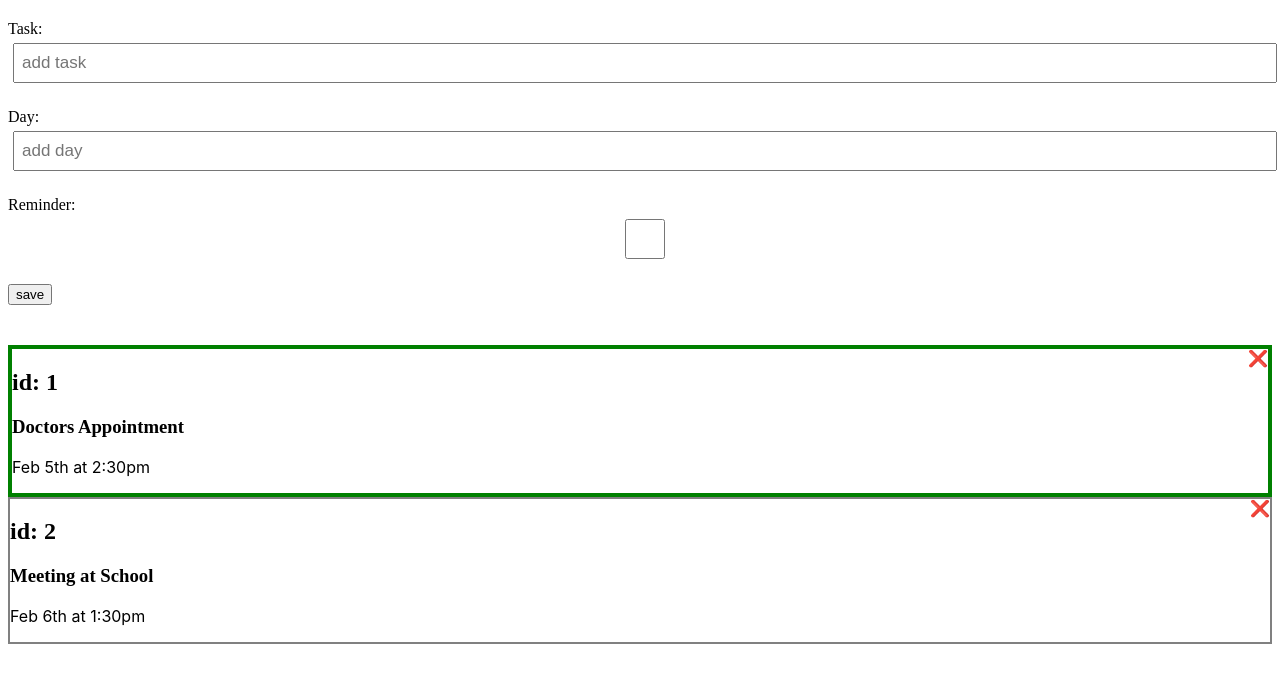
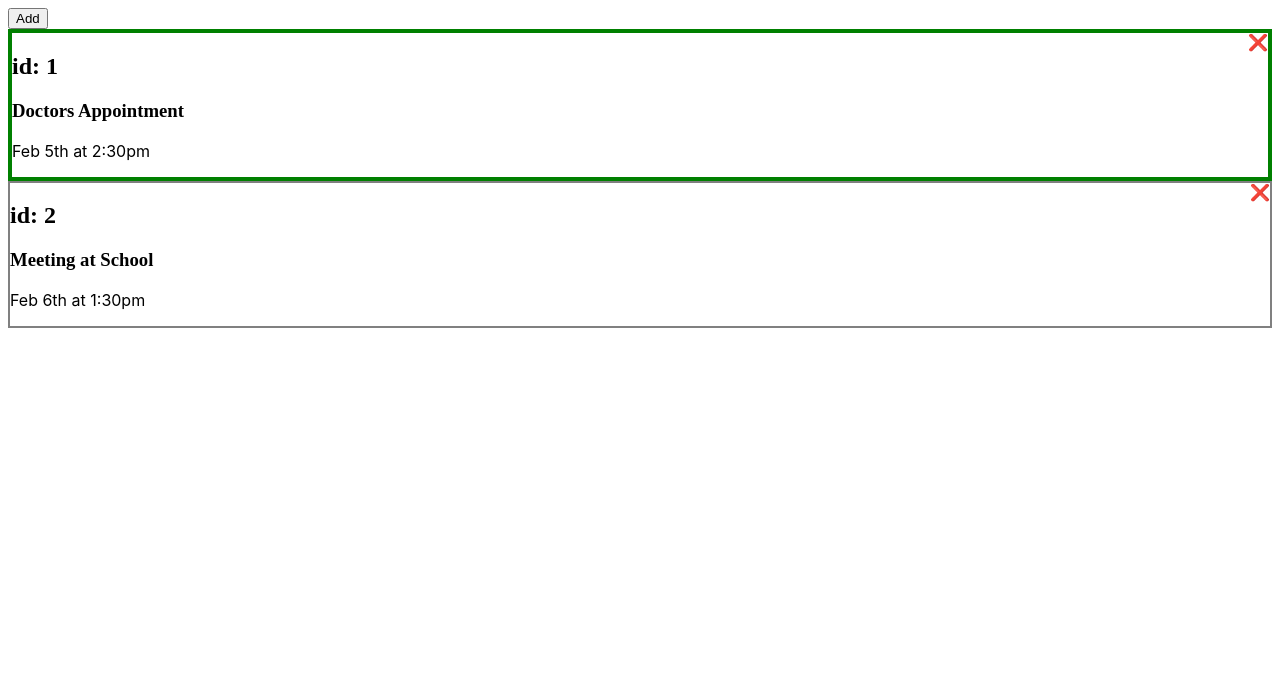
Before and after one commit to Neelotpal/react-todo-js, a React (Create React App) app: page / in a window 1280 px wide. Shown: the top 682 px of the page. Built offline with nearby package versions, Linux system fonts and the light colour scheme.

Commit message:
show hide add task section

```diff
--- a/src/App.js
+++ b/src/App.js
@@ -3,9 +3,11 @@ import db from './db.json';
 import './style.css';
 import Tasks from './components/Tasks';
 import AddTask from './components/AddTask';
+import Header from './components/Header';
 
 export default function App() {
   const [tasks, setTasks] = useState(db.tasks);
+  const [showAddTask, setShowAddTask] = useState(false);
 
   //toggleReminder
   const toggleReminder = (id) => {
@@ -35,9 +37,18 @@ export default function App() {
     }
   };
 
+  //toggle show Add task
+  const toggleShowAddTask = () => {
+    setShowAddTask(!showAddTask);
+  };
+
   return (
     <div>
-      <AddTask addTask={addTask} />
+      <Header showAddTask={showAddTask} onShowAddTask={toggleShowAddTask} />
+      {showAddTask && (
+        <AddTask addTask={addTask} toggleShowAddTask={toggleShowAddTask} />
+      )}
+
       <Tasks
         tasks={tasks}
         toggleReminder={toggleReminder}
--- a/src/components/AddTask.js
+++ b/src/components/AddTask.js
@@ -1,6 +1,6 @@
 import React, { useState } from 'react';
 
-const AddTask = ({ addTask }) => {
+const AddTask = ({ addTask, toggleShowAddTask }) => {
   const [taskText, setTaskText] = useState('');
   const [day, setDay] = useState('');
   const [reminder, setReminder] = useState(false);
@@ -16,6 +16,7 @@ const AddTask = ({ addTask }) => {
 
     addTask({ text: taskText, day, reminder });
     clearValues();
+    toggleShowAddTask();
   };
 
   return (
--- /dev/null
+++ b/src/components/Header.js
@@ -0,0 +1,13 @@
+import React, { useState } from 'react';
+
+const Header = ({ showAddTask, onShowAddTask }) => {
+  return (
+    <header className="header">
+      <button onClick={onShowAddTask} className="btn">
+        {showAddTask ? 'Close' : 'Add'}
+      </button>
+    </header>
+  );
+};
+
+export default Header;
```
